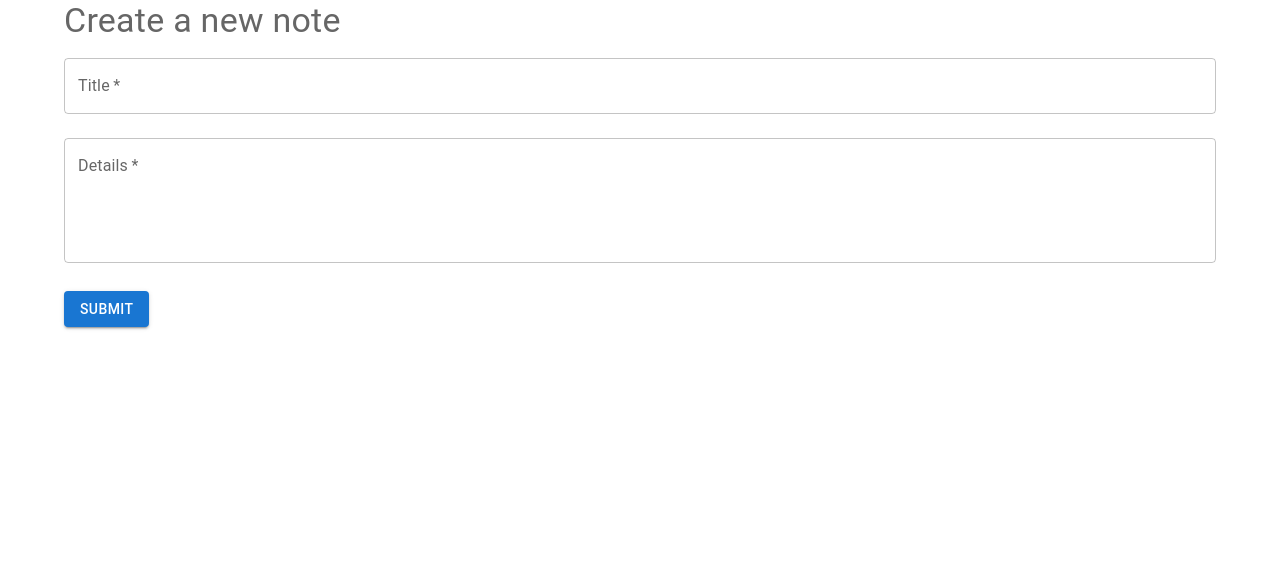
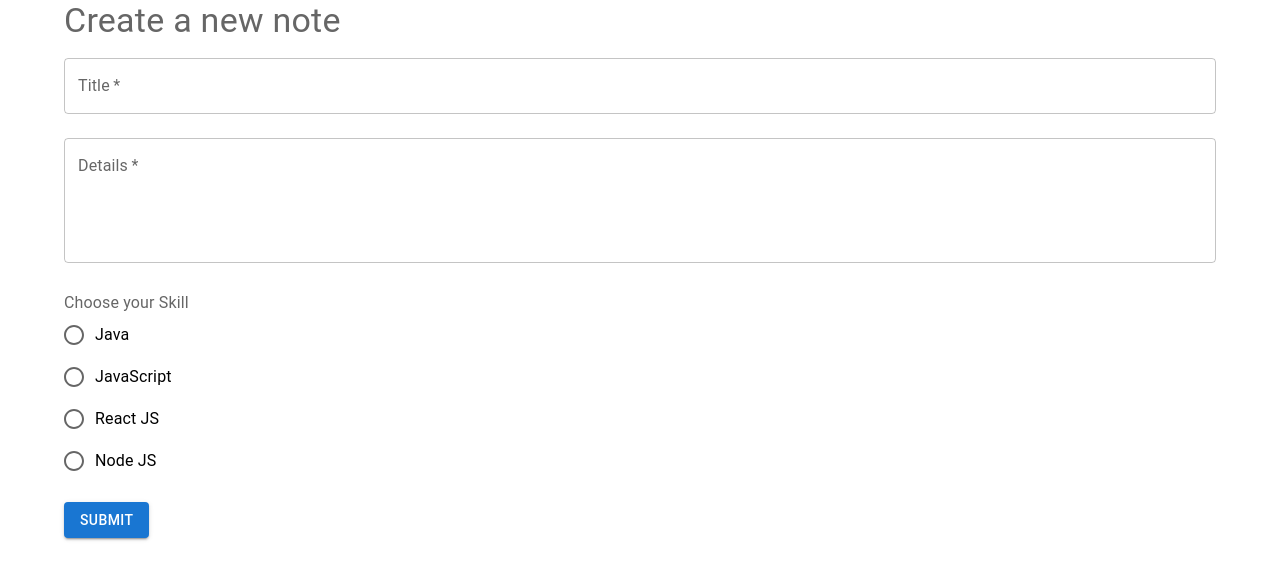
Before and after one commit to touhidalam09/learningMaterial-UI, a React (Create React App) app: page /create in a window 1280 px wide. Shown: the top 580 px of the page. Built offline with nearby package versions, Linux system fonts and the light colour scheme.

Commit message:
create file react done

```diff
--- a/src/pages/Creact.jsx
+++ b/src/pages/Creact.jsx
@@ -1,7 +1,7 @@
 import { makeStyles } from '@material-ui/styles'
-import { Button, Container, TextField, Typography } from '@mui/material'
+import { Button, Container, FormControl, FormLabel, Radio, TextField, Typography, FormControlLabel, RadioGroup } from '@mui/material'
 import { Box } from '@mui/system'
-import React from 'react'
+import React, { useState } from 'react'
 
 const useStyles = makeStyles({
     textField: {
@@ -12,10 +12,38 @@ const useStyles = makeStyles({
 
 function Creact() {
     const classes = useStyles()
+    const [title, setTitle] = useState('')
+    const [details, setDetails] = useState('')
+    const [titleError, setTitleError] = useState(false)
+    const [detailsError, setDetailsError] = useState(false)
+    const [skill, setSkill] = useState('')
+    const [skillError, setSkillError] = useState(false)
+
+    const handleSubmit = (e) => {
+        e.preventDefault()
+
+        setTitleError(false)
+        setDetailsError(false)
+        setSkillError(false)
+
+        if (title === '') {
+            setTitleError(true)
+        }
+        if (details === '') {
+            setDetailsError(true)
+        }
+        if (skill === '') {
+            setSkillError(true)
+        }
+
+        if (title && details && skill) {
+            console.log(title, details, skill);
+        }
+    }
     return (
         <Container>
             <Typography variant="h4" color="textSecondary">Create a new note</Typography>
-            <Box component="form" noValidate autoComplete="off">
+            <Box component="form" noValidate autoComplete="off" onSubmit={handleSubmit}>
                 <div className={classes.textField}>
                     <TextField
                         variant="outlined"
@@ -23,6 +51,8 @@ function Creact() {
                         required
                         fullWidth
                         margin="normal"
+                        onChange={(e) => setTitle(e.target.value)}
+                        error={titleError}
                     />
                     <TextField
                         variant="outlined"
@@ -32,7 +62,20 @@ function Creact() {
                         rows={4}
                         fullWidth
                         margin="normal"
+                        onChange={(e) => setDetails(e.target.value)}
+                        error={detailsError}
                     />
+                </div>
+                <div className={classes.textField}>
+                    <FormControl error={skillError}>
+                        <FormLabel>Choose your Skill</FormLabel>
+                        <RadioGroup aria-label="skills" onChange={(e)=>setSkill(e.target.value)}>
+                            <FormControlLabel value="Java" label="Java" control={<Radio />} />
+                            <FormControlLabel value="JavaScript" label="JavaScript" control={<Radio />} />
+                            <FormControlLabel value="React JS" label="React JS" control={<Radio />} />
+                            <FormControlLabel value="Node JS" label="Node JS" control={<Radio />} />
+                        </RadioGroup>
+                    </FormControl>
                 </div>
                 <div>
                     <Button type="submit" variant="contained" >Submit</Button>
```
